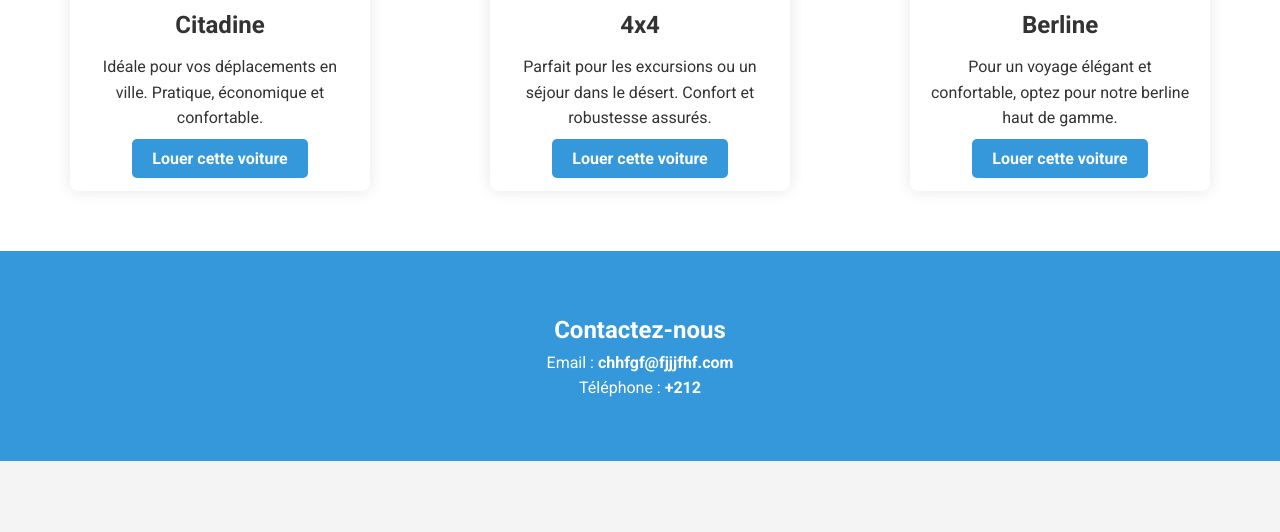
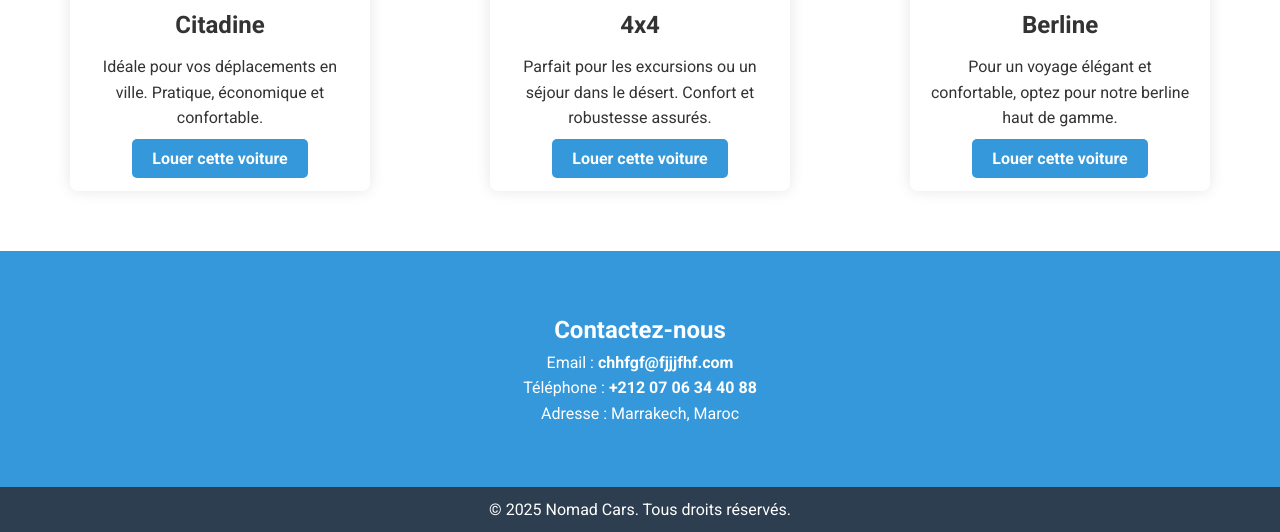
Before and after one commit to oualidawa/Nomad-Cars, a plain HTML site: page index.html in a window 1280 px wide. Shown: the part 1469-2001 px from the top of the page. Before the commit the page ends 1930 px from the top, so only its background shows below. Drawn offline with Linux system fonts and the light colour scheme.

Commit message:
Update index.html

```diff
--- a/index.html
+++ b/index.html
@@ -56,4 +56,14 @@
   <section id="contact" class="contact">
     <h2>Contactez-nous</h2>
     <p>Email : <a href="mailto:chhfgf@fjjjfhf.com">chhfgf@fjjjfhf.com</a></p>
-    <p>Téléphone : <a href="tel:+2120706344088">+212
+    <p>Téléphone : <a href="tel:+2120706344088">+212 07 06 34 40 88</a></p>
+    <p>Adresse : Marrakech, Maroc</p>
+  </section>
+
+  <!-- Footer -->
+  <footer>
+    <p>&copy; 2025 Nomad Cars. Tous droits réservés.</p>
+  </footer>
+
+</body>
+</html>
```
